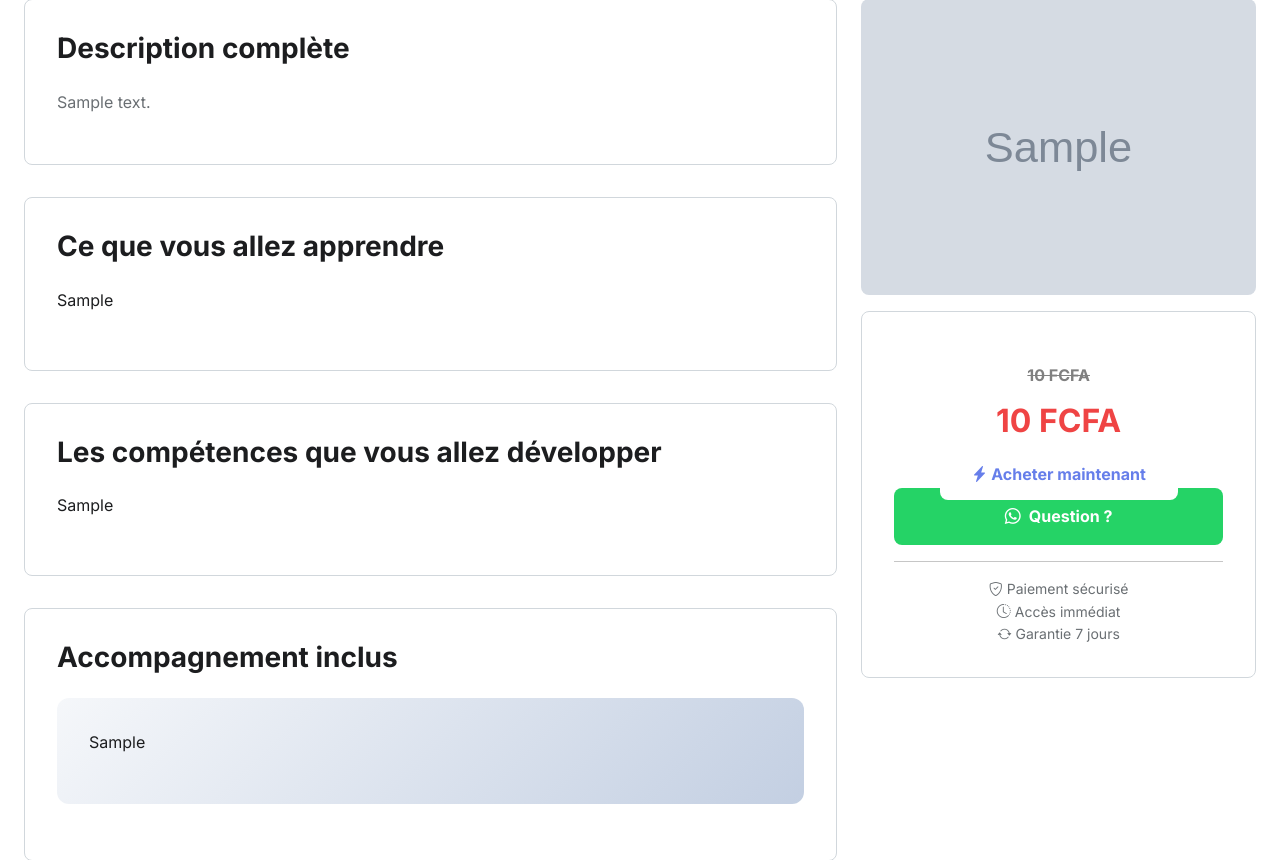
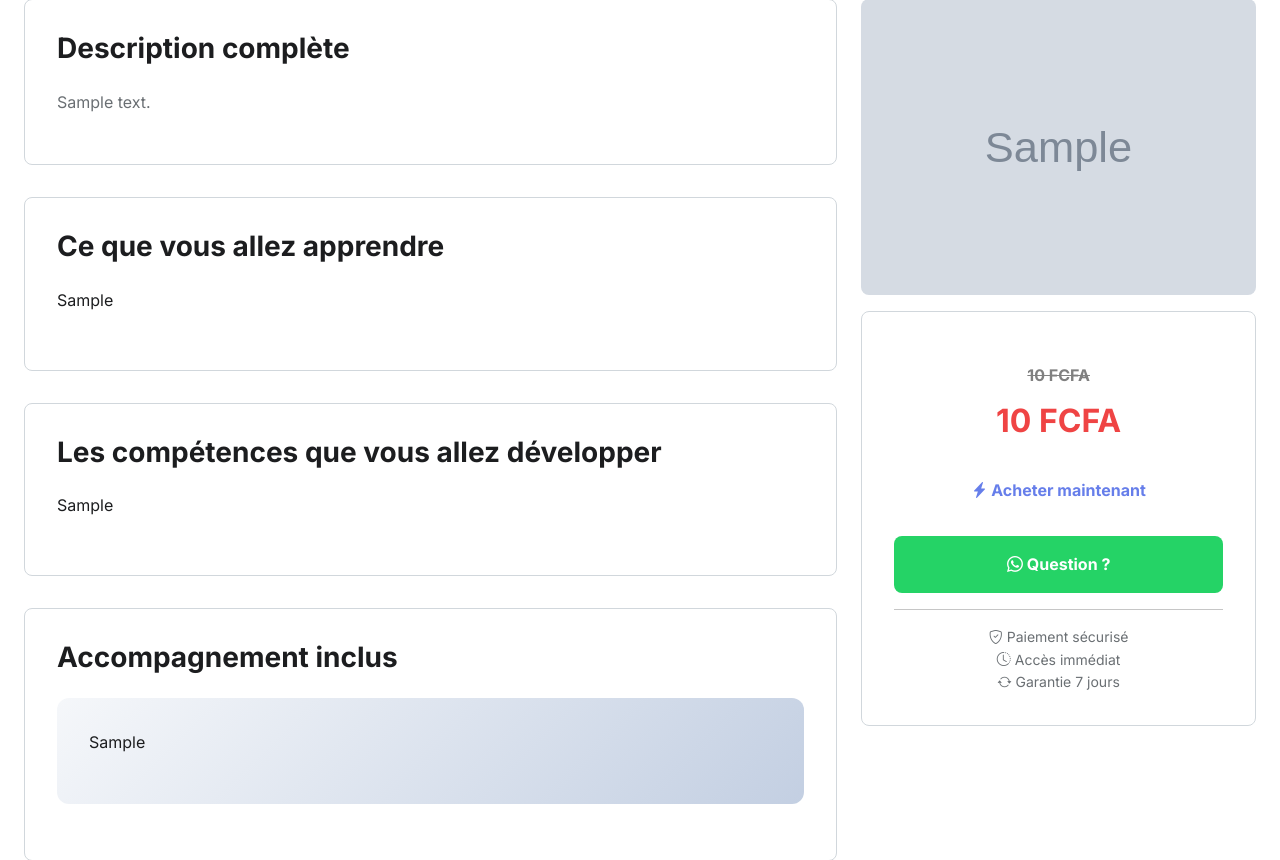
Before and after one commit to amparachrist-beep/Formations, a Django app: page /formation/1/ in a window 1280 px wide. Shown: the part 557-1417 px from the top of the page. Run offline with Django 4.2, Linux system fonts and the light colour scheme; tables that the repository leaves empty hold one stand-in row (values such as "Sample post"); grey boxes marked "Sample" are stand-in pictures.

Commit message:
feat: arrangement des boutons

```diff
--- a/formation/templates/formation/detail_formation.html
+++ b/formation/templates/formation/detail_formation.html
@@ -245,6 +245,19 @@
         background: #f8f9fa;
         border-radius: 8px;
     }
+        /* Espacement entre les boutons dans la sidebar */
+    .sidebar-buttons {
+        display: flex;
+        flex-direction: column;
+        gap: 1rem;
+    }
+
+    .sidebar-buttons .btn-buy,
+    .sidebar-buttons .btn-whatsapp {
+        display: block;
+        text-align: center;
+        width: 100%;
+    }
 
     /* Responsive */
     @media (max-width: 768px) {
@@ -454,13 +467,15 @@
                             </div>
                         {% endif %}
                     </div>
+                    <div class="sidebar-buttons">
                         <a href="{% url 'achat_direct' formation.id %}" class="btn-buy">
                             <i class="bi bi-lightning-charge-fill"></i>
                             Acheter maintenant
                         </a>
-                    <a href="https://wa.me/242061814279" class="btn-whatsapp" style="display: flex; justify-content: center;">
+                        <a href="https://wa.me/242061814279" class="btn-whatsapp">
                             <i class="bi bi-whatsapp"></i> Question ?
                         </a>
+                    </div>
                     <hr>
                     <div style="font-size: 0.875rem; color: var(--text-secondary);">
                         <i class="bi bi-shield-check"></i> Paiement sécurisé<br>
```
Lines whose indentation alone changed are shown as unchanged.
